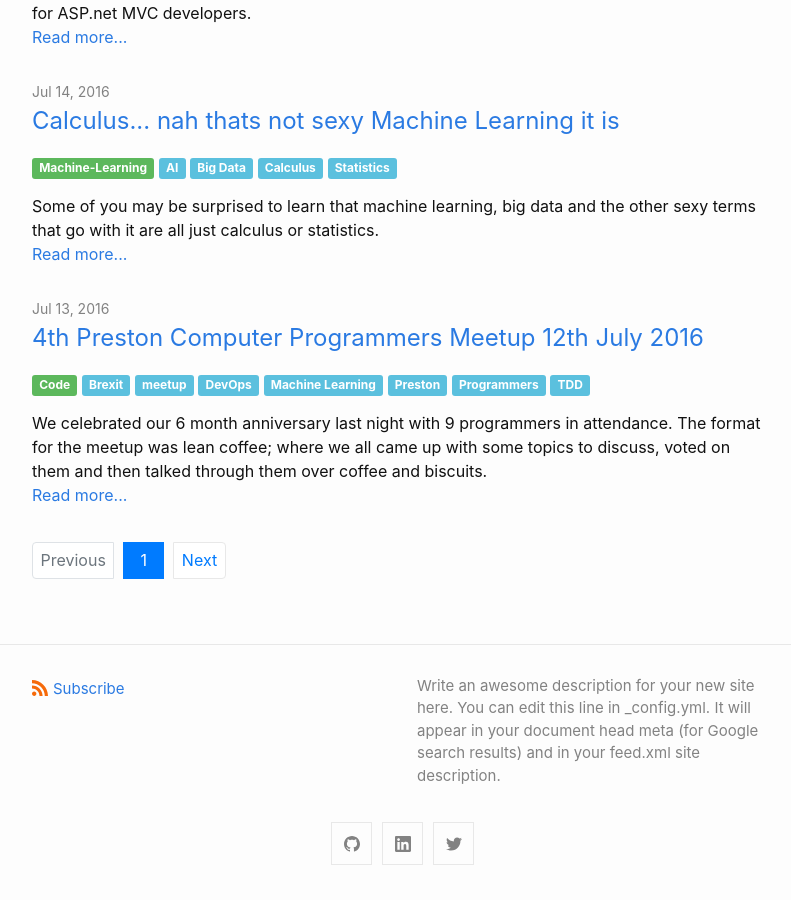
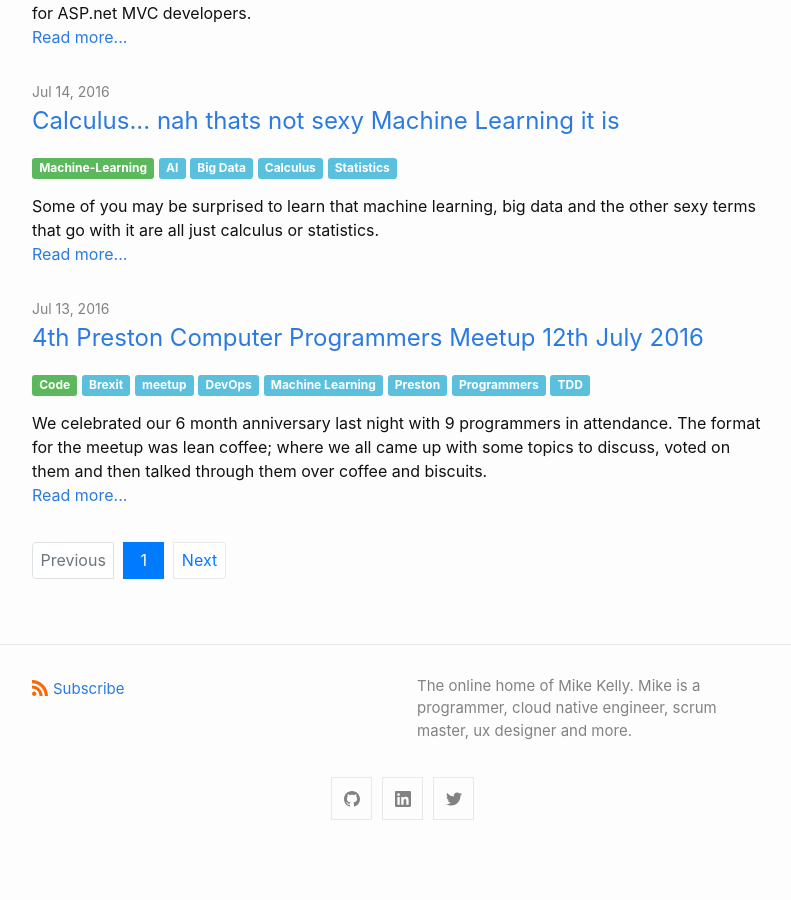
Before and after one commit to mike-w-kelly/mike-w-kelly.github.io, a Jekyll site: the page built from index.html, in a window 1280 px wide and 900 px high, scrolled down 712 px. Shown: the whole window, without its empty margins (238-1029 px from the left). Built offline with Jekyll 4.4.1, drawn with Linux system fonts in a browser that asks for light colours; the list of posts is cut into pages by our own code; after the commit the page ends 1567 px from its top, so only the background shows below that.

Commit message:
updated site description

```diff
--- a/_config.yml
+++ b/_config.yml
@@ -1,9 +1,7 @@
 title: Read, Write, Code
 email: mikekelly@rockweb.co.uk
 description: >- # this means to ignore newlines until "baseurl:"
-  Write an awesome description for your new site here. You can edit this
-  line in _config.yml. It will appear in your document head meta (for
-  Google search results) and in your feed.xml site description.
+  The online home of Mike Kelly. Mike is a programmer, cloud native engineer, scrum master, ux designer and more.
 baseurl: "" # the subpath of your site, e.g. /blog
 url: "" # the base hostname & protocol for your site, e.g. http://example.com
 show_excerpts: true
```
